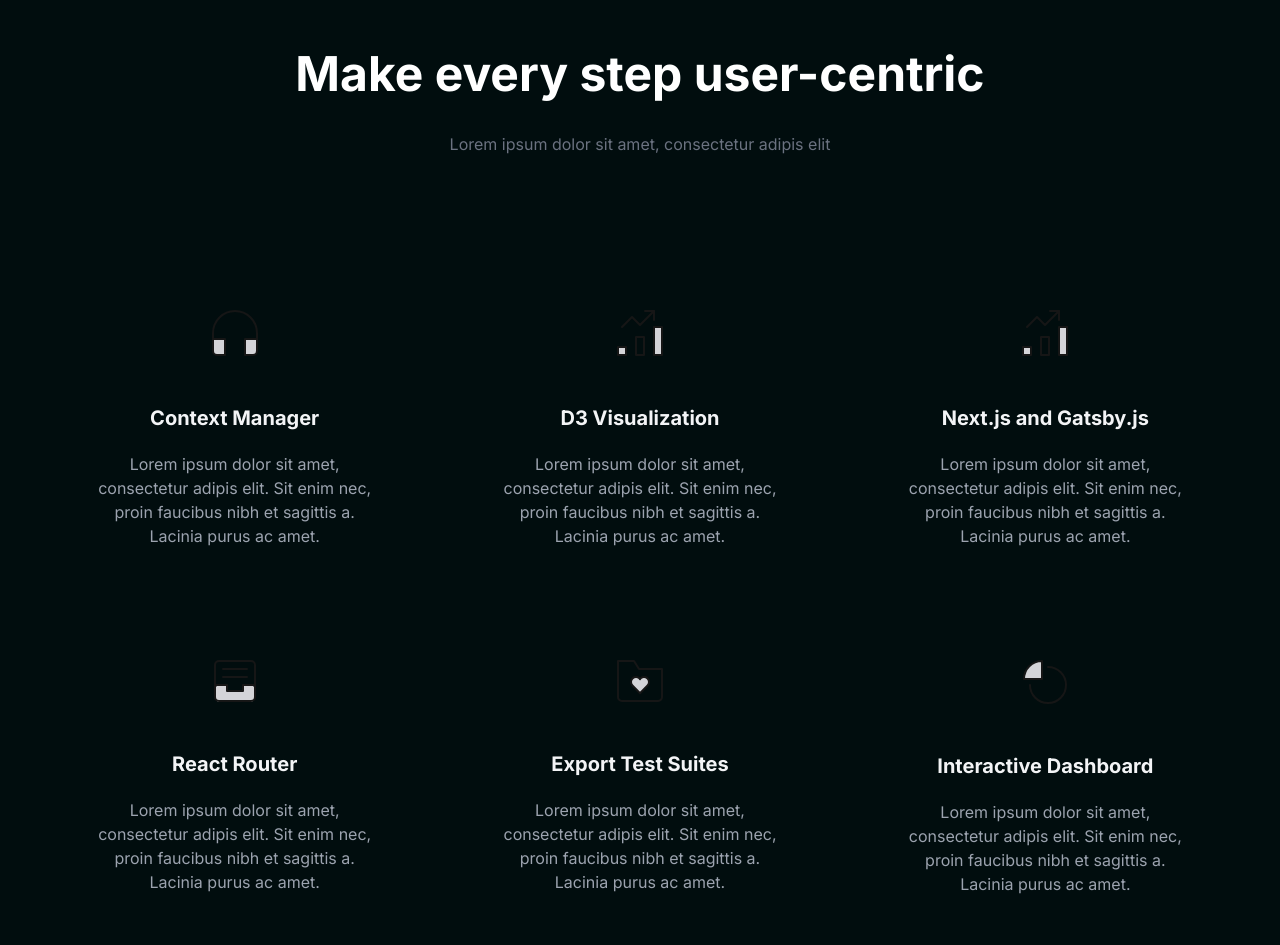
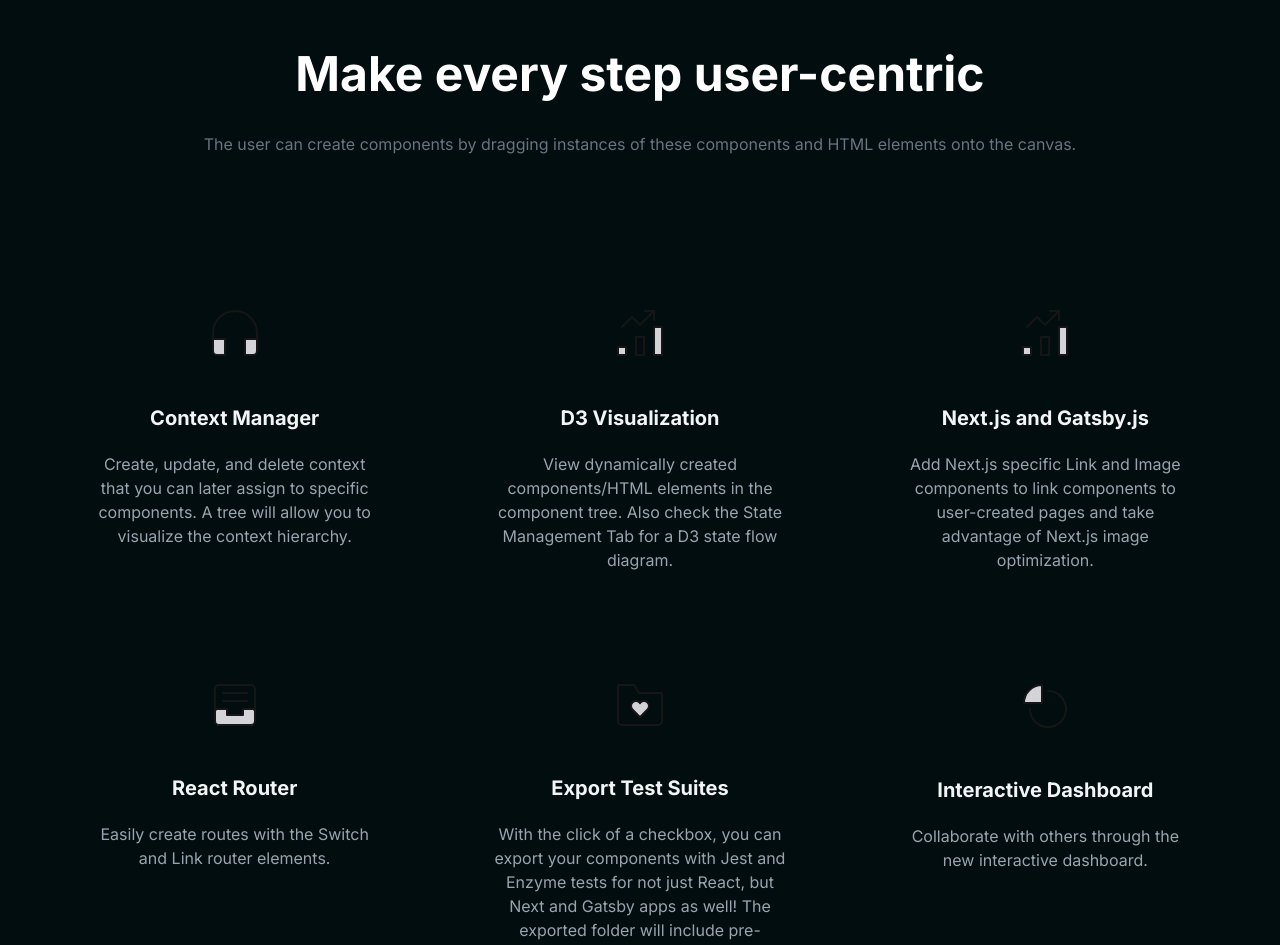
Before and after one commit to open-source-labs/Reactype-web, a Next.js app: page / in a window 1280 px wide. Shown: the part 3380-4325 px from the top of the page. Built offline with nearby package versions, Linux system fonts and the light colour scheme.

Commit message:
fix: change lorem ipsum text

```diff
--- a/src/app/components/Features.tsx
+++ b/src/app/components/Features.tsx
@@ -41,7 +41,7 @@
 		),
 		title: 'Context Manager',
 		description:
-			'Lorem ipsum dolor sit amet, consectetur adipis elit. Sit enim nec, proin faucibus nibh et sagittis a. Lacinia purus ac amet.',
+			'Create, update, and delete context that you can later assign to specific components. A tree will allow you to visualize the context hierarchy.',
 	},
 	{
 		icon: (
@@ -99,7 +99,7 @@
 		),
 		title: 'D3 Visualization',
 		description:
-			'Lorem ipsum dolor sit amet, consectetur adipis elit. Sit enim nec, proin faucibus nibh et sagittis a. Lacinia purus ac amet.',
+			'View dynamically created components/HTML elements in the component tree. Also check the State Management Tab for a D3 state flow diagram.',
 	},
 	{
 		icon: (
@@ -157,7 +157,7 @@
 		),
 		title: 'Next.js and Gatsby.js',
 		description:
-			'Lorem ipsum dolor sit amet, consectetur adipis elit. Sit enim nec, proin faucibus nibh et sagittis a. Lacinia purus ac amet.',
+			'Add Next.js specific Link and Image components to link components to user-created pages and take advantage of Next.js image optimization.',
 	},
 	{
 		icon: (
@@ -209,7 +209,7 @@
 		),
 		title: 'React Router',
 		description:
-			'Lorem ipsum dolor sit amet, consectetur adipis elit. Sit enim nec, proin faucibus nibh et sagittis a. Lacinia purus ac amet.',
+			'Easily create routes with the Switch and Link router elements.',
 	},
 	{
 		icon: (
@@ -242,7 +242,7 @@
 		),
 		title: 'Export Test Suites',
 		description:
-			'Lorem ipsum dolor sit amet, consectetur adipis elit. Sit enim nec, proin faucibus nibh et sagittis a. Lacinia purus ac amet.',
+			'With the click of a checkbox, you can export your components with Jest and Enzyme tests for not just React, but Next and Gatsby apps as well! The exported folder will include pre-configured Webpack, Jest, and Typescript files along with tests for your project.',
 	},
 	{
 		icon: (
@@ -275,7 +275,7 @@
 		),
 		title: 'Interactive Dashboard',
 		description:
-			'Lorem ipsum dolor sit amet, consectetur adipis elit. Sit enim nec, proin faucibus nibh et sagittis a. Lacinia purus ac amet.',
+			'Collaborate with others through the new interactive dashboard.',
 	},
 ];
 
@@ -288,7 +288,8 @@
 						Make every step user-centric
 					</h2>
 					<p className="mt-4 text-base leading-7 text-gray-500 sm:mt-8 font-pj">
-						Lorem ipsum dolor sit amet, consectetur adipis elit
+						The user can create components by dragging instances of these
+						components and HTML elements onto the canvas.
 					</p>
 				</div>
 
```
